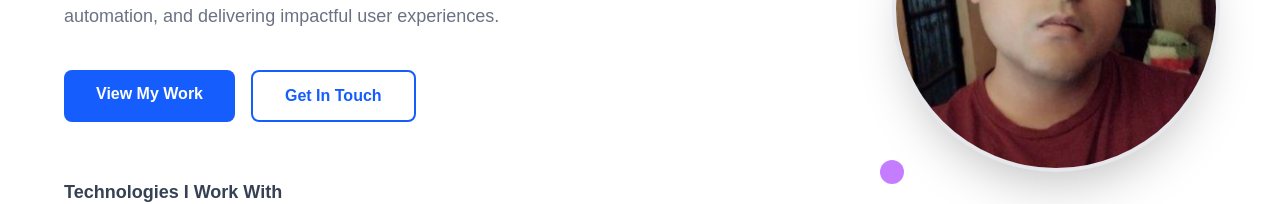
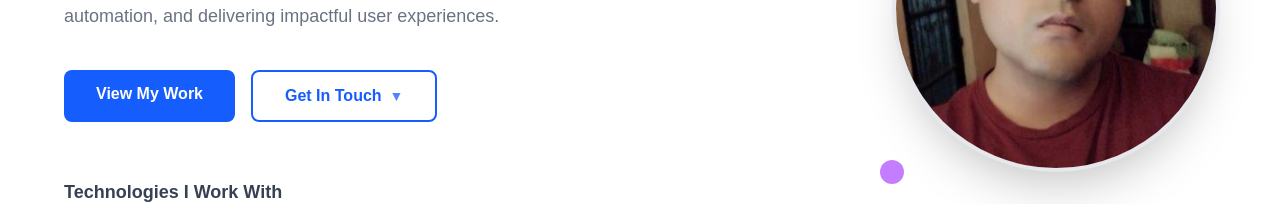
Before and after one commit to JorgeDelgadillo/jd-portfolio, a React (Vite) app: page / in a window 1280 px wide. Shown: the part 424-628 px from the top of the page. Built offline with nearby package versions, Linux system fonts and the light colour scheme.

Commit message:
update: add calendly link and fix location

```diff
--- a/src/components/Footer/Footer.tsx
+++ b/src/components/Footer/Footer.tsx
@@ -75,7 +75,7 @@ const Footer = () => {
                   <path strokeLinecap="round" strokeLinejoin="round" strokeWidth={2} d="M17.657 16.657L13.414 20.9a1.998 1.998 0 01-2.827 0l-4.244-4.243a8 8 0 1111.314 0z" />
                   <path strokeLinecap="round" strokeLinejoin="round" strokeWidth={2} d="M15 11a3 3 0 11-6 0 3 3 0 016 0z" />
                 </svg>
-                San Francisco, CA
+                Queretaro, Mexico
               </p>
             </div>
           </div>
--- a/src/components/Hero/Hero.tsx
+++ b/src/components/Hero/Hero.tsx
@@ -1,7 +1,30 @@
 import { useTheme } from '../../ThemeContext';
+import { useState, useRef, useEffect } from 'react';
 
 const Hero = () => {
   const { darkMode } = useTheme();
+
+  const [menuOpen, setMenuOpen] = useState(false);
+  const menuRef = useRef<HTMLDivElement | null>(null);
+
+  useEffect(() => {
+    function handleClickOutside(e: MouseEvent) {
+      if (menuRef.current && !menuRef.current.contains(e.target as Node)) {
+        setMenuOpen(false);
+      }
+    }
+
+    function handleEsc(e: KeyboardEvent) {
+      if (e.key === 'Escape') setMenuOpen(false);
+    }
+
+    document.addEventListener('mousedown', handleClickOutside);
+    document.addEventListener('keydown', handleEsc);
+    return () => {
+      document.removeEventListener('mousedown', handleClickOutside);
+      document.removeEventListener('keydown', handleEsc);
+    };
+  }, []);
 
   const technologies = [
     { name: 'React', icon: '⚛️' },
@@ -60,16 +83,49 @@ const Hero = () => {
               View My Work
             </a>
 
-            <a
-              href="mailto:jorgdelgadillo@gmail.com"
-              className={`px-8 py-3 border-2 rounded-lg font-semibold transition-colors ${
+            <div className="relative" ref={menuRef}>
+              <button
+                onClick={() => setMenuOpen((s) => !s)}
+                className={`px-8 py-3 border-2 rounded-lg font-semibold transition-colors flex items-center gap-2 ${
                   darkMode
                     ? 'border-blue-600 text-blue-400 hover:bg-blue-600 hover:text-white'
                     : 'border-blue-600 text-blue-600 hover:bg-blue-600 hover:text-white'
                 }`}
+                aria-haspopup="menu"
+                aria-expanded={menuOpen}
               >
                 Get In Touch
+                <span className="text-sm opacity-75">{menuOpen ? '▲' : '▼'}</span>
+              </button>
+
+              {menuOpen && (
+                <div
+                  className={`absolute mt-2 right-0 w-56 rounded-lg shadow-lg z-50 py-2 ${
+                    darkMode ? 'bg-slate-800 text-gray-100' : 'bg-white text-gray-900'
+                  }`}
+                  role="menu"
+                >
+                  <a
+                    href="mailto:jorgdelgadillo@gmail.com"
+                    className={`block px-4 py-2 text-sm hover:underline ${darkMode ? 'hover:bg-slate-700' : 'hover:bg-gray-100'}`}
+                    role="menuitem"
+                    onClick={() => setMenuOpen(false)}
+                  >
+                    Send Email
                   </a>
+                  <a
+                    href="https://calendly.com/jorgdelgadillo/30min"
+                    target="_blank"
+                    rel="noopener noreferrer"
+                    className={`block px-4 py-2 text-sm hover:underline ${darkMode ? 'hover:bg-slate-700' : 'hover:bg-gray-100'}`}
+                    role="menuitem"
+                    onClick={() => setMenuOpen(false)}
+                  >
+                    Schedule a Meeting
+                  </a>
+                </div>
+              )}
+            </div>
           </div>
 
           {/* Technologies */}
```
Lines whose indentation alone changed are shown as unchanged.
